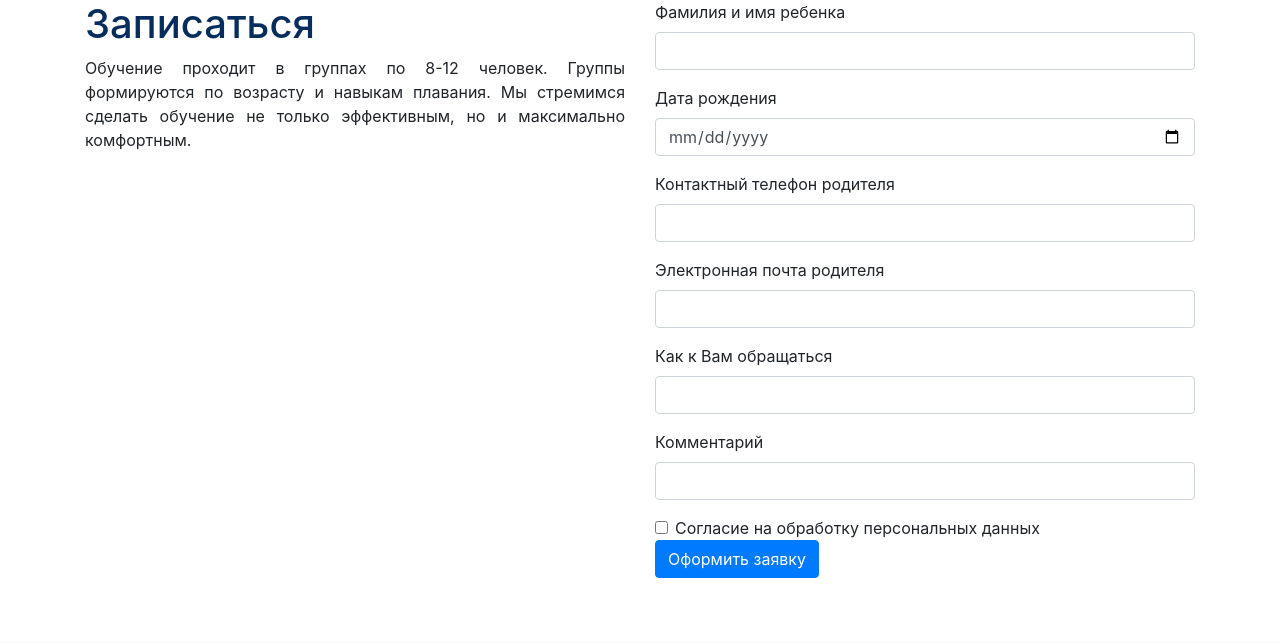
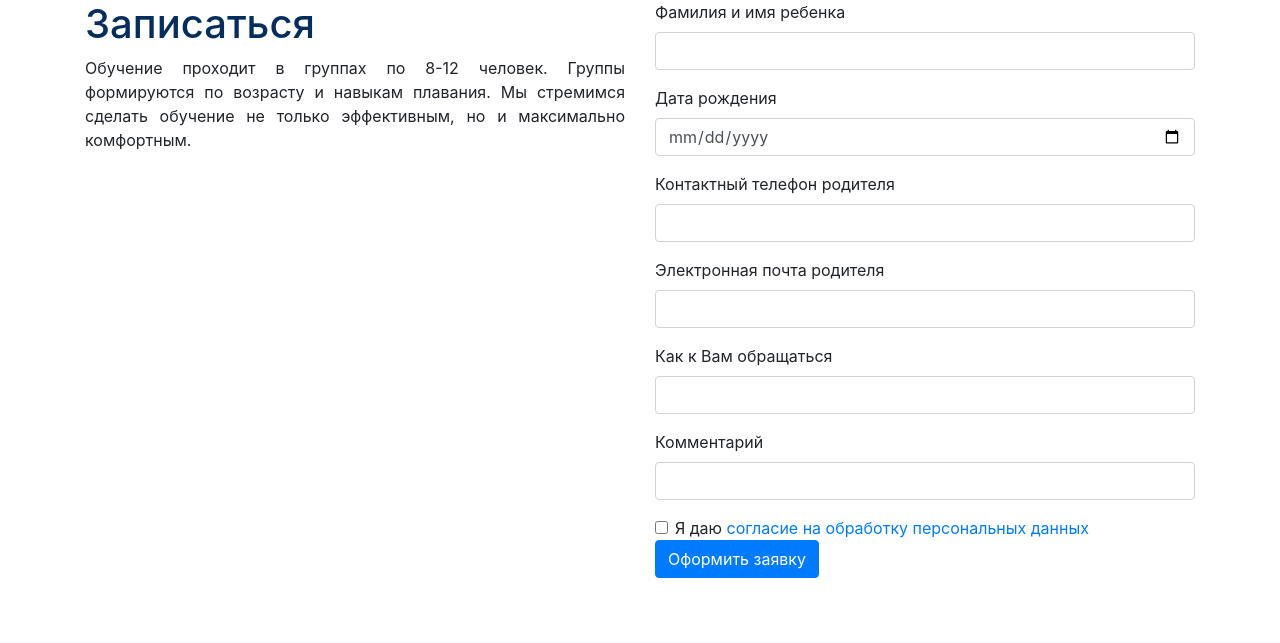
Before and after one commit to arusakov/champion, a Django app: page / in a window 1280 px wide. Shown: the part 952-1595 px from the top of the page. Run offline with Django 3.2, Linux system fonts and the light colour scheme; some libraries are stand-ins or nearby versions.

Commit message:
User agreement

```diff
--- a/promo/templates/request_info.html
+++ b/promo/templates/request_info.html
@@ -1,3 +1,4 @@
+{% load static %}
 <form method="POST" action="{% url 'index' %}">
   {% if form.non_field_errors %}
   <div class="form-group">
@@ -54,7 +55,7 @@
   <div class="form-check">
     <label class="form-check-label" for="agreement">
       <input class="form-check-input" type="checkbox" name="agreement" {% if form.agreement.value %}checked{% endif %} required>
-      Согласие на обработку персональных данных
+      Я даю <a href="{% static '/docs/agreement.pdf' %}">согласие на обработку персональных данных</a>
     </label>
     {% for error in form.agreement.errors %}
       <span class="help-block text-danger">{{ error }}</span>
```
Also changed, not shown: 2 other files.
